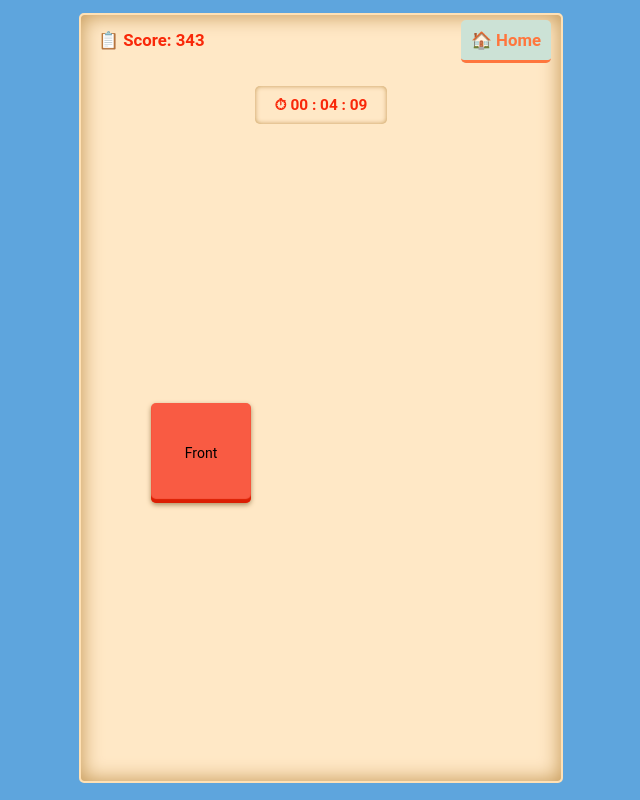
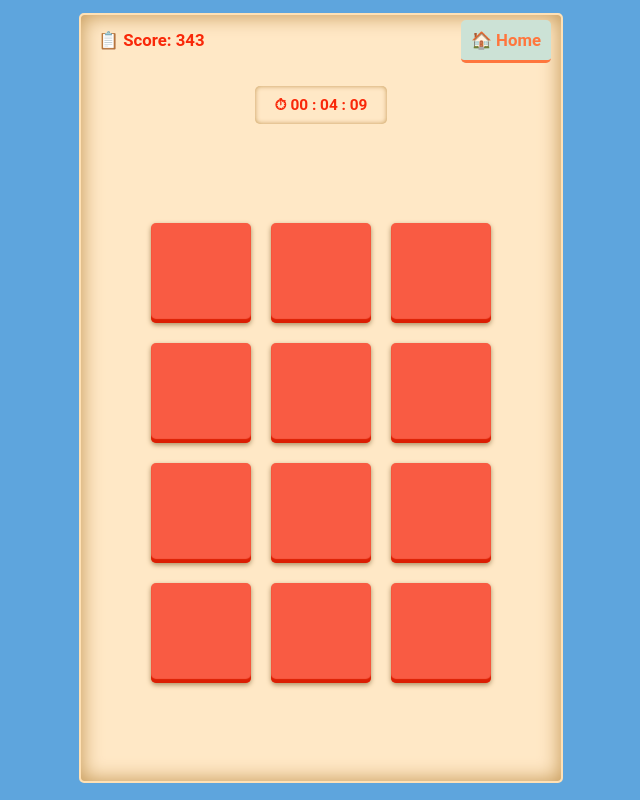
Before and after one commit to fasih-uddin-ahmed/angular-pairs, an Angular app: page /game in a window 1280 px wide. Shown: the whole page, without its empty margins (319-959 px from the left). Built offline with nearby package versions, Linux system fonts and the light colour scheme.

Commit message:
working on game logic

```diff
--- a/src/app/components/grid-cell/grid-cell.component.html
+++ b/src/app/components/grid-cell/grid-cell.component.html
@@ -1,4 +1,4 @@
-<div class="cell" (click)="toggle = !toggle" [class.cell-flipped]="toggle">
-    <div class="face front">Front</div>
-    <div class="face back">Back</div>
+<div class="cell" (click)="toggle()" [class.cell-flipped]="flip">
+    <div class="face front"></div>
+    <div class="face back">{{value}}</div>
 </div>
--- a/src/app/components/grid-cell/grid-cell.component.ts
+++ b/src/app/components/grid-cell/grid-cell.component.ts
@@ -1,4 +1,4 @@
-import { Component, OnInit } from '@angular/core';
+import { Input, Output, Component, OnInit, EventEmitter } from '@angular/core';
 
 @Component({
     selector: 'grid-cell',
@@ -6,16 +6,22 @@ import { Component, OnInit } from '@angular/core';
     styleUrls: ['./grid-cell.component.scss']
 })
 export class GridCellComponent implements OnInit {
-    toggle = false;
+    @Input() idx: number;
+    @Input() textValue: string;
+    @Input() flip: boolean;
+    @Input() disabled: boolean; // use attribute binding here.
 
-    constructor() { }
+    @Output() cellFlipped: EventEmitter<number>;
+
+    constructor() {
+        this.cellFlipped = new EventEmitter<number>();
+    }
 
     ngOnInit() {
     }
 
-    toggleFlip() {
-        console.log('toggling cell');
-        this.toggle = !this.toggle;
+    toggle() {
+        this.cellFlipped.emit(this.idx);
     }
 
 }
--- a/src/app/pages/game/game.component.html
+++ b/src/app/pages/game/game.component.html
@@ -3,8 +3,14 @@
     <game-timer></game-timer>
     <div class="grid-wrapper">
         <div class="grid">
-            <div class="cell-easy">
-                <grid-cell></grid-cell>
+            <div class="cell-{{difficulty}}" *ngFor="let cellData of gridData">
+                <grid-cell
+                    [idx]="cellData.idx"
+                    [textValue]="cellData.textValue"
+                    [flip]="cellData.flip"
+                    [disabled]="cellData.disabled"
+                    (cellFlipped)=updateGame($event)
+                ></grid-cell>
             </div>
         </div>
     </div>
--- a/src/app/pages/game/game.component.ts
+++ b/src/app/pages/game/game.component.ts
@@ -1,15 +1,48 @@
 import { Component, OnInit } from '@angular/core';
 
+export interface CellData {
+    idx: number;
+    textValue: string;
+    flip: boolean;
+    disabled: boolean;
+}
+
 @Component({
-  selector: 'game',
-  templateUrl: './game.component.html',
-  styleUrls: ['./game.component.scss']
+    selector: 'game',
+    templateUrl: './game.component.html',
+    styleUrls: ['./game.component.scss']
 })
 export class GameComponent implements OnInit {
+    private gridData: Array<CellData> = [];
+    private difficulty = 'easy';
 
-  constructor() { }
+    private difficultyMap = {
+        easy: 6,
+        medium: 8,
+        hard: 10
+    };
 
-  ngOnInit() {
-  }
+    constructor() {
+        this.populateGridData();
+    }
+
+    updateGame(id: number) {
+        this.gridData[id].flip = true;
+    }
+
+    populateGridData() {
+        const range = Array.from({length: 12}, (_, id) => id);
+        range.forEach(val => {
+            this.gridData.push({
+                idx: val,
+                textValue: '' + val,
+                flip: false,
+                disabled: false
+            });
+        });
+    }
+
+    ngOnInit() {
+    }
 
 }
```
